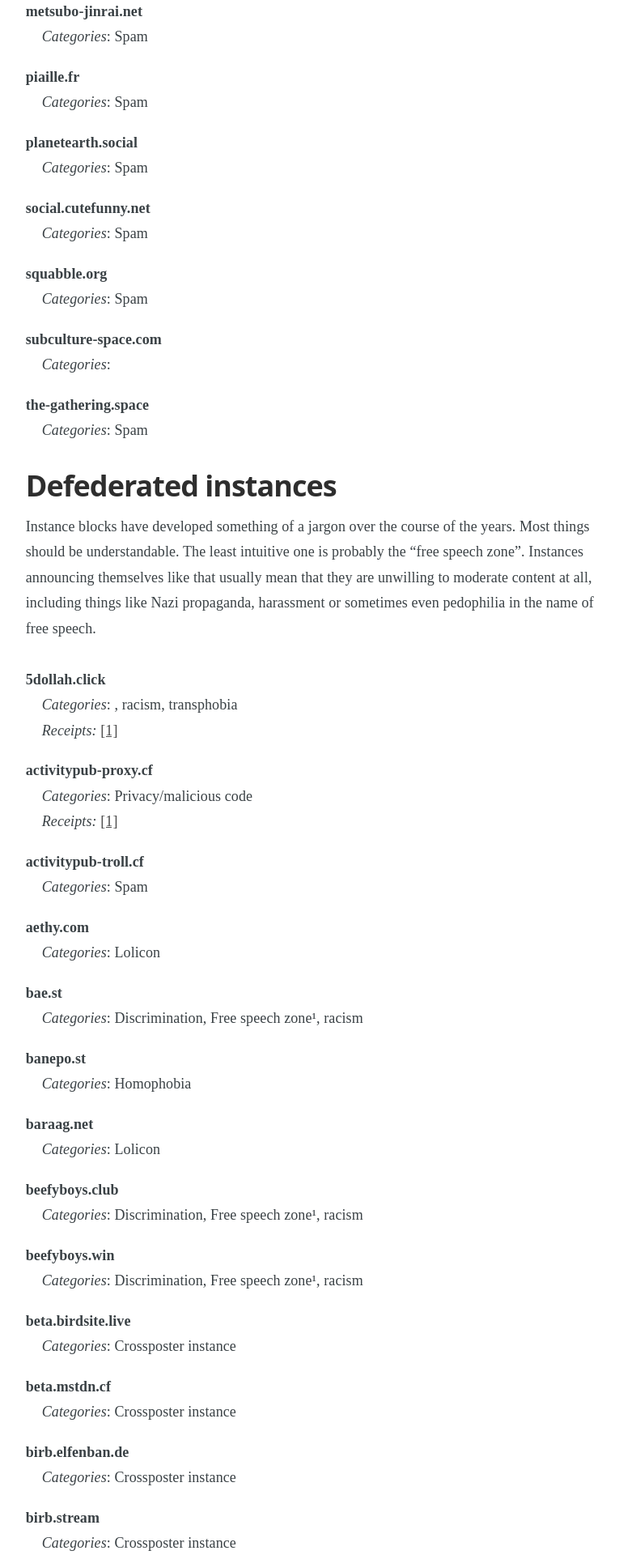
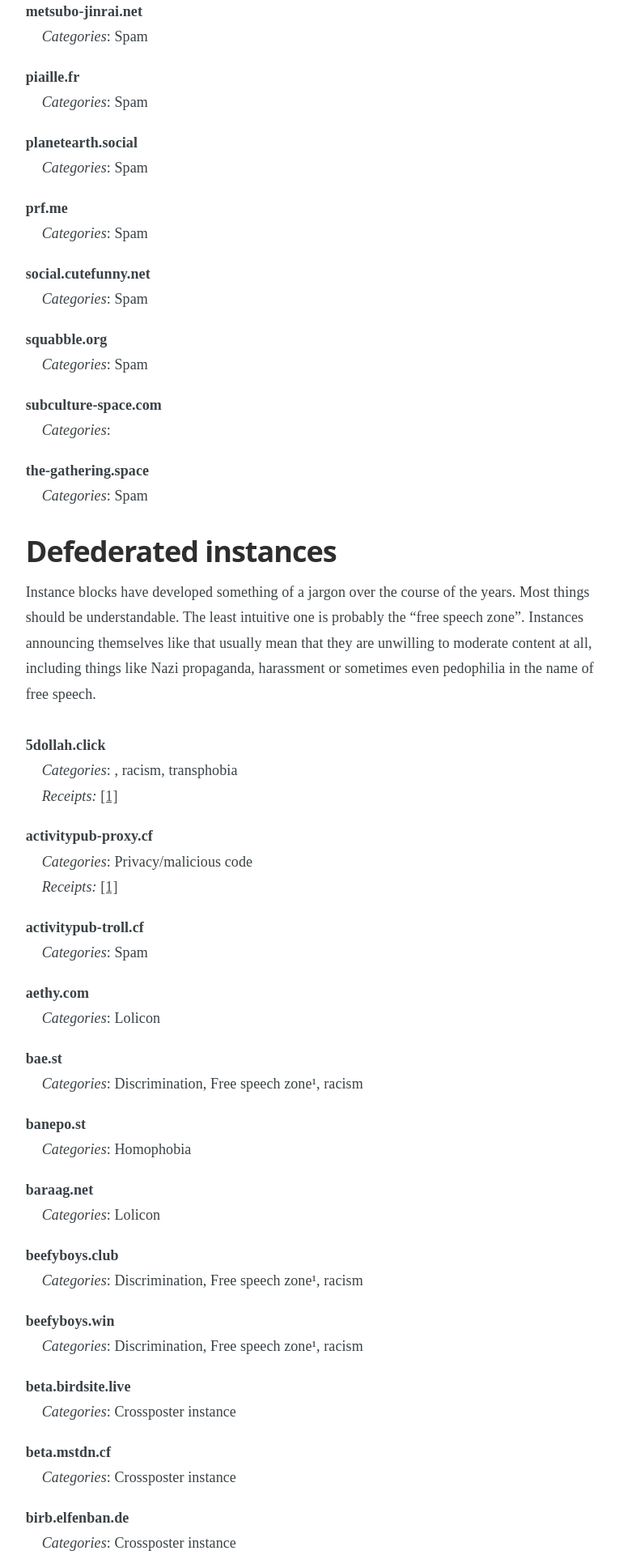
Before and after one commit to chaossocial/meta, a Jekyll site: the page built from federation.md, in a window 1280 px wide. Shown: the part 1964-3884 px from the top of the page at 81% size, without its empty margins (398-1163 px from the left). Built offline with Jekyll 4.4.1, drawn with Linux system fonts in a browser that asks for light colours; some of the changed text lies outside the part shown.

Commit message:
Limit prf.me

```diff
--- a/_data/limited_instances.json
+++ b/_data/limited_instances.json
@@ -132,6 +132,15 @@
     "comment_de": ""
   },
   {
+    "instance": "prf.me",
+    "tags": [
+      "SPAM"
+    ],
+    "receipts": [],
+    "comment_en": "",
+    "comment_de": ""
+  },
+  {
     "instance": "social.cutefunny.net",
     "tags": [
       "SPAM"
```
